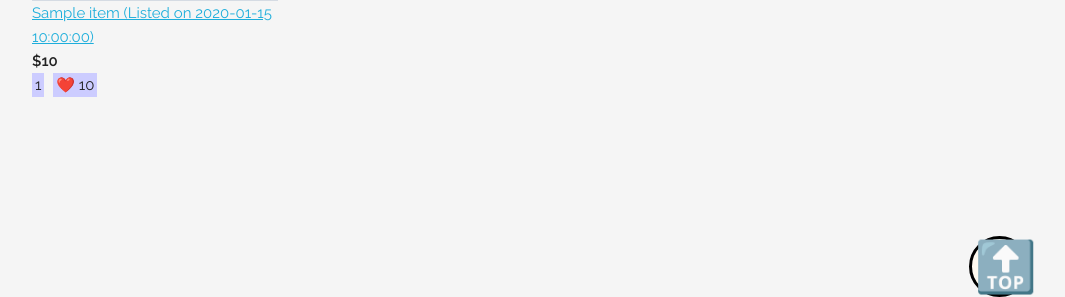
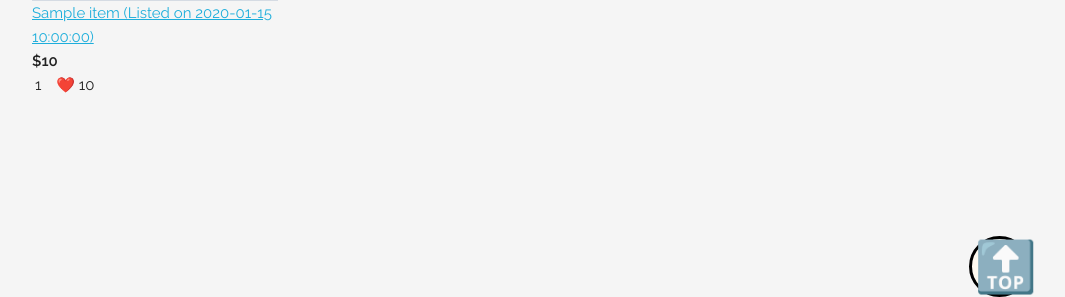
Before and after one commit to linstantnoodles/shouldiputitback, a Flask app: template templates/search.html in a window 1280 px wide. Shown: the part 695-992 px from the top of the page, without its empty margins (98-1163 px from the left). Run offline with Flask 2, Linux system fonts and the light colour scheme; the template is opened without the code that fills it: most values are stand-ins (such as "Sample title", 1, 10 or a date in 2020); grey boxes marked "Sample" are stand-in pictures.

Commit message:
Remove background color for size and likes

```diff
--- a/static/css/skeleton.css
+++ b/static/css/skeleton.css
@@ -524,7 +524,6 @@ body {
 }
 
 .item .size, .item .likes {
-    background-color: #CCF;
     padding: 3px;
     margin-right: 5px;
 }
```
